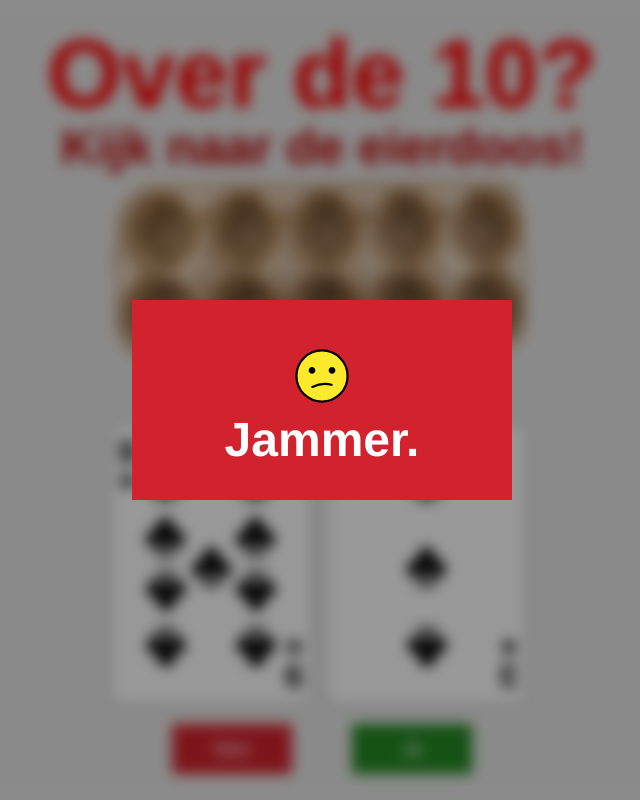
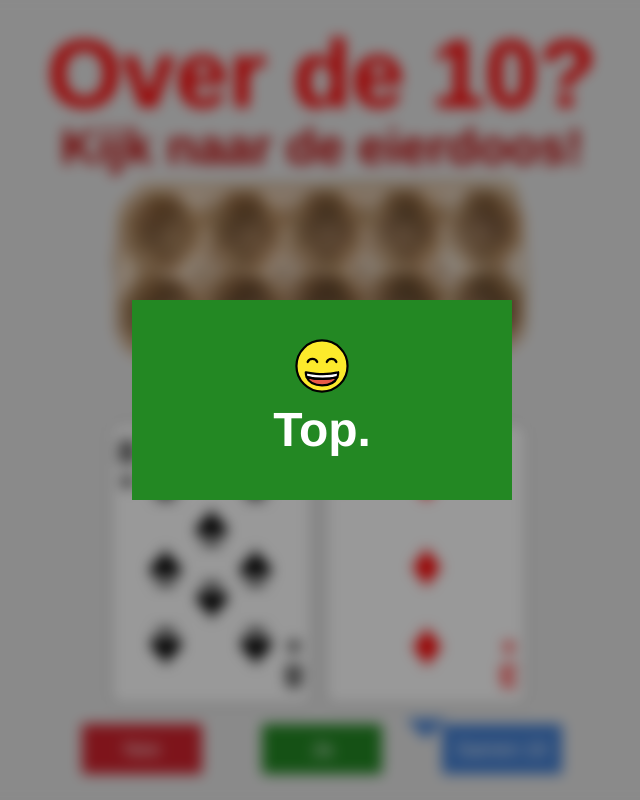
Before and after one commit to martijnckx/over-de-10, a plain HTML site: page index.html in a window 1280 px wide. Both pictures are taken after a click on the button "Nee". Shown: the whole page, without its empty margins (318-958 px from the left). Drawn offline with Linux system fonts and the light colour scheme.

Commit message:
sum is 10 (but on the same page)

```diff
--- a/css/master.css
+++ b/css/master.css
@@ -19,7 +19,7 @@ h2 { color: #bd0000; font-size: 50px; }
 
 
 /* Card */
-.card { background-color: #fff; -moz-border-radius: 10px; -webkit-border-radius: 10px; -moz-box-shadow: 0 0 5px rgba(0, 0, 0, 0.5); -webkit-box-shadow: 0 0 5px rgba(0, 0, 0, 0.5); float: left; height: 280px; margin: 0 15px 15px 0; position: relative; width: 200px; z-index: 2; }
+.card { background-color: #fff; -moz-border-radius: 10px; -webkit-border-radius: 10px; -moz-box-shadow: 0 0 5px rgba(0, 0, 0, 0.5); -webkit-box-shadow: 0 0 5px rgba(0, 0, 0, 0.5); box-shadow: 0 0 5px rgba(0, 0, 0, 0.5); float: left; height: 280px; margin: 0 15px 15px 0; position: relative; width: 200px; z-index: 2; }
 .card .back { background-color: red; -webkit-transform: rotateY(180deg); }
 .card.flipped { -webkit-transform: rotateY(180deg); }
 .card.heart, .card.diamond { color: red; }
@@ -66,10 +66,34 @@ h2 { color: #bd0000; font-size: 50px; }
 
 .cards, .buttons {
 	display: flex;
+	position: relative;
 }
 
 .cards {
 	margin-right: -7px;
+}
+
+.arrow {
+	width: 0;
+	height: 0;
+	position: absolute;
+	cursor: pointer;
+}
+
+.arrow.previous {
+	right: 95px;
+	bottom: -20px;
+	border-left: 20px solid transparent;
+	border-right: 20px solid transparent;
+	border-top: 20px solid #4480d4;
+}
+
+.arrow.next {
+	right: 93px;
+	top: -32px;
+	border-left: 20px solid transparent;
+	border-right: 20px solid transparent;
+	border-bottom: 20px solid #4480d4;
 }
 
 .button {
@@ -97,6 +121,10 @@ h2 { color: #bd0000; font-size: 50px; }
 
 .button.no {
 	background-color: #d2222d;
+}
+
+.button.sum10 {
+	background-color: #4480d4;
 }
 
 /* Popup */
@@ -146,6 +174,7 @@ h2 { color: #bd0000; font-size: 50px; }
 
 .emoji {
 	display: none;
+	margin-top: -20px;
 }
 
 .popup.wrong .emoji-sad, .popup.right .emoji-happy {
@@ -158,6 +187,11 @@ h2 { color: #bd0000; font-size: 50px; }
 	display: none;
 }
 
+.feedback-message {
+	margin-top: 20px;
+    font-size: 16px;
+}
+
 .popup.wrong .negative-feedback, .popup.right .positive-feedback {
 	display: inline;
 }
--- a/index.html
+++ b/index.html
@@ -17,12 +17,15 @@
         <img src="img/eierdoos-half.png" alt="Lege eierdoos met 10 vakjes">
       </div>
       <div class="cards">
+        <div class="arrow previous" id="arrow-previous"></div>
+        <div class="arrow next" id="arrow-next"></div>
         <div id="card1"></div>
         <div id="card2"></div>
       </div>
       <div class="buttons">
         <button class="button no" id="button-no">Nee</a>
         <button class="button yes" id="button-yes">Ja</a>
+        <button class="button sum10" id="button-sum10">Samen 10</a>
       </div>
     </div>
     <div class="popup-container hidden" id="popup-container">
@@ -35,6 +38,7 @@
           <h3 class="positive-feedback" id="positive-feedback">Goed gedaan!</h3>
           <h3 class="negative-feedback" id="negative-feedback">Jammer.</h3>
         </div>
+        <p class="feedback-message" id="feedback-message"></p>
       </div>
     </div>
   <script src="js/cards.js"></script>
--- a/js/main.js
+++ b/js/main.js
@@ -3,41 +3,87 @@ const card2 = document.getElementById('card2');
 
 const buttonYes = document.getElementById('button-yes');
 const buttonNo = document.getElementById('button-no');
+const buttonSum10 = document.getElementById('button-sum10');
 
 const popupContainer = document.getElementById('popup-container');
 const popupElement = document.getElementById('popup');
 
 const positiveFeedback = document.getElementById('positive-feedback');
 const negativeFeedback = document.getElementById('negative-feedback');
+const feedbackMessage = document.getElementById('feedback-message');
+
+const arrowNext = document.getElementById('arrow-next');
+const arrowPrevious = document.getElementById('arrow-previous');
 
 const positiveFeedbackStrings = ["Goed gedaan!", "Knap!", "Super!", "Heel goed.", "Top.", "Bravo!", "Hoera!"];
 const negativeFeedbackStrings = ["Jammer."];
 
-let values = [];
+let currentCards = [];
 
 function over10guess(guess) {
-  const total = values.reduce((a,b) => a + b, 0);
-  const correct = guess === total > 10;
+  const correct = guess === getTotal() > 10;
+  showFeedback(true);
+}
+
+function sum10guess() {
+  const correct = getTotal() === 10;
+  if (!correct) corrected = 10-getCard(1);
+  showFeedback(correct, correct ? "" : `Het was ${corrected}.` );
+}
+
+function getCard(pos) {
+  return currentCards[pos][1] + 1;
+}
+
+function getTotal() {
+  return getCard(0) + getCard(1);
+}
+
+function showFeedback(correct, message = "") {
+  console.log(message);
+  feedbackMessage.innerText = message;
+  if (message && message.length > 0) feedbackMessage.style.display = "inline";
+  else feedbackMessage.style.display = "none";
   positiveFeedback.innerText = positiveFeedbackStrings[randInt(0, positiveFeedbackStrings.length-1)];
   negativeFeedback.innerText = negativeFeedbackStrings[randInt(0, negativeFeedbackStrings.length-1)];
   popupElement.classList.remove("right");
   popupElement.classList.remove("wrong");
   popupElement.classList.add(correct ? "right" : "wrong");
   popupContainer.classList.remove("hidden");
-  setTimeout(function() {popupContainer.classList.add("hidden"); showRandomCards();}, 3000);
+  setTimeout(function() {popupContainer.classList.add("hidden"); generateNewCards();}, 3000);
 }
 
 function randInt(min_incl, max_incl) {
   return Math.floor(Math.random() * (max_incl - min_incl + 1)) + min_incl;
 }
 
-function showRandomCards() {
-  values = [randInt(1, 9), randInt(1, 9)];
-  card1.innerHTML = cards[randInt(0, 3)][values[0]-1];
-  card2.innerHTML = cards[randInt(0, 3)][values[1]-1];
+function showCards() {
+  card1.innerHTML = cards[currentCards[0][0]][currentCards[0][1]];
+  card2.innerHTML = cards[currentCards[1][0]][currentCards[1][1]];
+}
+
+function generateNewCards() {
+  currentCards = [
+    [randInt(0, 3), randInt(0, 8)],
+    [randInt(0, 3), randInt(0, 8)],
+  ];
+  showCards();
+}
+
+function changeCard(change, pos = 1) {
+  if (!change) change = 1;
+  currentCards[pos][1] += change
+  currentCards[pos][1] %= 9;
+  if (currentCards[pos][1] < 0) currentCards[pos][1] = 9 + currentCards[pos][1];
+  showCards();
 }
 
 buttonNo.addEventListener('click', function(e) {e.preventDefault(); over10guess(false);});
 buttonYes.addEventListener('click', function(e) {e.preventDefault(); over10guess(true);});
+buttonSum10.addEventListener('click', function(e) {e.preventDefault(); sum10guess();});
 
-showRandomCards();
+arrowNext.addEventListener('click', function(e) {e.preventDefault(); changeCard(+1);});
+arrowPrevious.addEventListener('click', function(e) {e.preventDefault(); changeCard(-1);});
+
+generateNewCards();
+showCards();
```
